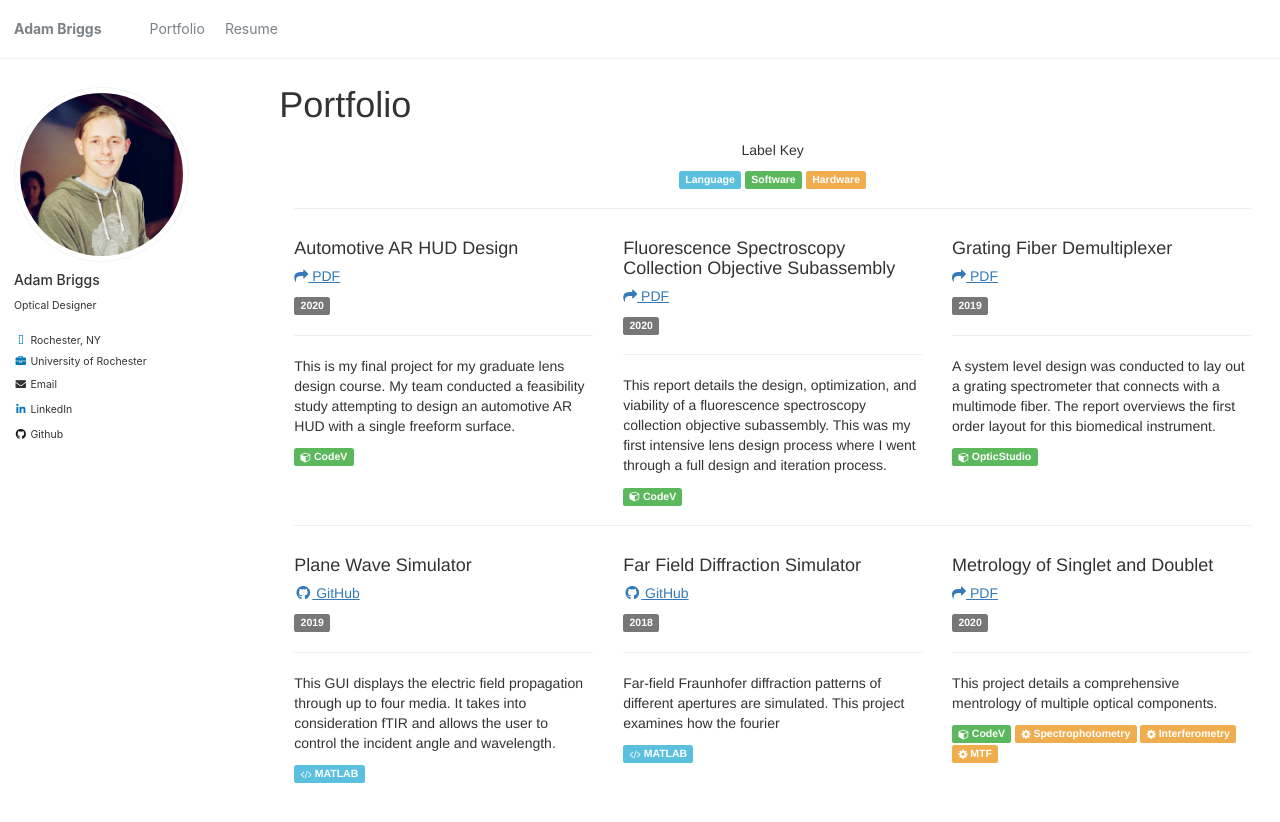
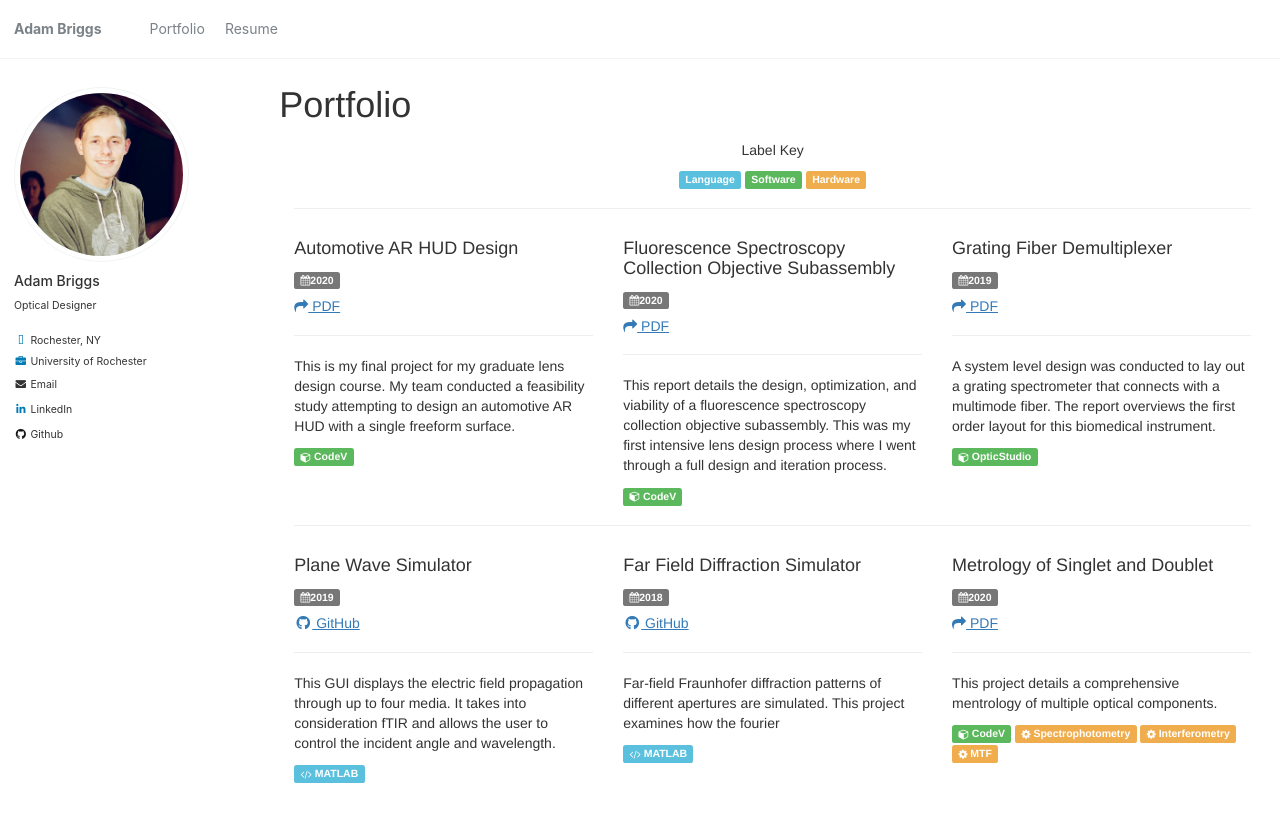
Before and after one commit to AdamBriggs/AdamBriggs.github.io, a Jekyll site: the page built from _pages/portfolio.html, in a window 1280 px wide and 900 px high. Shown: the top 822 px of the window. Built offline with Jekyll 4.4.1, drawn with Linux system fonts in a browser that asks for light colours; nearby versions of some CDN libraries.

Commit message:
portfolio

```diff
--- a/_pages/portfolio.html
+++ b/_pages/portfolio.html
@@ -42,9 +42,9 @@ author_profile: true
     <div class="row">
       <div class="col-md-4 column project">
         <h4 class="hackname">Automotive AR HUD Design</h4>
+        <span class="label label-default"><i class="fa fa-calendar" aria-hidden="true"></i>2020</span>
           <h5 class="link"><a href="{{ site.url }}/assets/pdf/AutoARHUD.pdf" target="_blank"><i class="fa fa-share"></i> PDF</a>
         </h5>
-        <span class="label label-default">2020</span>
         <hr>
         <p> This is my final project for my graduate lens design course. My team conducted a feasibility study attempting to design an automotive AR HUD with a single freeform surface. </p>
         <span class="label label-success"><i class="fa fa-cube" aria-hidden="true"></i> CodeV</span>
@@ -53,9 +53,9 @@ author_profile: true
 
       <div class="col-md-4 column project">
         <h4 class="hackname">Fluorescence Spectroscopy Collection Objective Subassembly</h4>
+        <span class="label label-default"><i class="fa fa-calendar" aria-hidden="true"></i>2020</span>
         <h5 class="link"><a href="{{ site.url }}/assets/pdf/FluorescenceSpectroscopyCollectionObjective.pdf" target="_blank"><i class="fa fa-share"></i> PDF</a>
         </h5>
-        <span class="label label-default">2020</span>
         <hr>
         <p>This report details the design, optimization, and viability of a fluorescence spectroscopy collection objective subassembly. This was my first
            intensive lens design process where I went through a full design and iteration process.</p>
@@ -65,9 +65,9 @@ author_profile: true
 
       <div class="col-md-4 column project-right">
         <h4 class="hackname">Grating Fiber Demultiplexer</h4>
+        <span class="label label-default"><i class="fa fa-calendar" aria-hidden="true"></i>2019</span>
         <h5 class="link"><a href="{{ site.url}}/assets/pdf/GratingFiberDemultiplexer.pdf" target="_blank"><i class="fa fa-share"></i> PDF</a>
         </h5>
-        <span class="label label-default">2019</span>
         <hr>
         <p> A system level design was conducted to lay out a grating spectrometer that connects with a multimode fiber. The report overviews the first order layout for this biomedical instrument. </p>
         <span class="label label-success"><i class="fa fa-cube" aria-hidden="true"></i> OpticStudio</span>
@@ -79,9 +79,9 @@ author_profile: true
     <div class="row">
       <div class="col-md-4 column project">
         <h4 class="hackname">Plane Wave Simulator</h4>
+        <span class="label label-default"><i class="fa fa-calendar" aria-hidden="true"></i>2019</span>
         <h5 class="link"><a href="https://github.com/AdamBriggs/OPT212PlaneWavePropagation" target="_blank"><i class="fab fa-fw fa-github" aria-hidden="true"></i> GitHub</a>
         </h5>
-        <span class="label label-default">2019</span>
         <hr>
         <p>This GUI displays the electric field propagation through up to four media. It takes into consideration fTIR and allows the user to control the incident angle and wavelength. </p>
         <span class="label label-info"><i class="fa fa-code"></i> MATLAB</span>
@@ -90,9 +90,9 @@ author_profile: true
 
       <div class="col-md-4 column project">
         <h4 class="hackname">Far Field Diffraction Simulator</h4>
+        <span class="label label-default"><i class="fa fa-calendar" aria-hidden="true"></i>2018</span>
         <h5 class="link"><a href="https://github.com/AdamBriggs/Far-Field-Diffraction-Visualization" target="_blank" ><i class="fab fa-fw fa-github" aria-hidden="true"></i> GitHub</a>
         </h5>
-        <span class="label label-default">2018</span>
         <hr>
         <p>Far-field Fraunhofer diffraction patterns of different apertures are simulated. This project examines how the fourier  </p>
         <span class="label label-info"><i class="fa fa-code"></i> MATLAB</span>
@@ -100,9 +100,9 @@ author_profile: true
 
       <div class="col-md-4 column project-right">
         <h4 class="hackname">Metrology of Singlet and Doublet</h4>
+        <span class="label label-default"><i class="fa fa-calendar" aria-hidden="true"></i>2020</span>
         <h5 class="link"><a href="{{ site.url}} /assets/pdf/OpticsMetrology.pdf" target="_blank"><i class="fa fa-share"></i> PDF</a>
         </h5>
-        <span class="label label-default">2020</span>
         <hr>
         <p> This project details a comprehensive mentrology of multiple optical components.</p>
         <span class="label label-success"><i class="fa fa-cube" aria-hidden="true"></i> CodeV</span>
```
